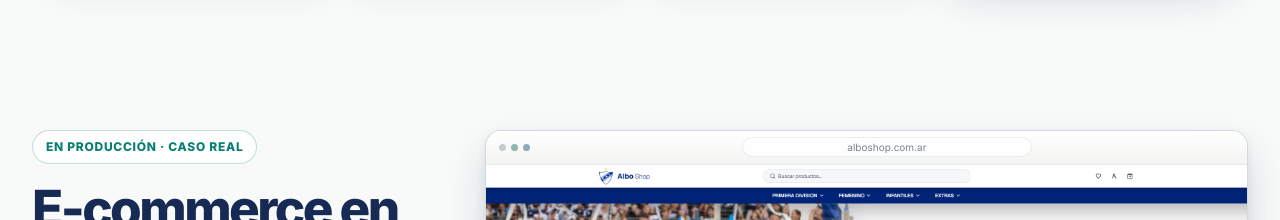
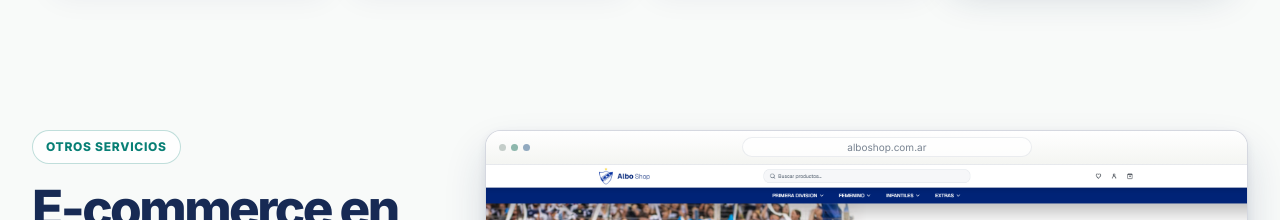
Before and after one commit to Bautistanielsen/PrototipoClubes, a React (Vite) app: page / in a window 1280 px wide. Shown: the part 3720-3940 px from the top of the page. Built offline with nearby package versions, Linux system fonts and the light colour scheme.

Commit message:
content: label ecommerce as other services

```diff
--- a/src/components/ModuleSelector.tsx
+++ b/src/components/ModuleSelector.tsx
@@ -306,7 +306,7 @@ export default function ModuleSelector() {
 
         <section className="landing-section landing-shell landing-case-study-section" id="ecommerce" aria-labelledby="ecommerce-title">
           <div className="landing-case-study-copy">
-            <p className="landing-eyebrow landing-eyebrow--case-study">En producción · Caso real</p>
+            <p className="landing-eyebrow landing-eyebrow--case-study">OTROS SERVICIOS</p>
             <h2 id="ecommerce-title">E-commerce en producción.</h2>
             <p>Albo Shop demuestra cómo una tienda online propia puede ordenar el catálogo, presentar cada categoría y convertir la identidad del club en una experiencia de compra profesional.</p>
             <div className="landing-case-study-actions">
```
